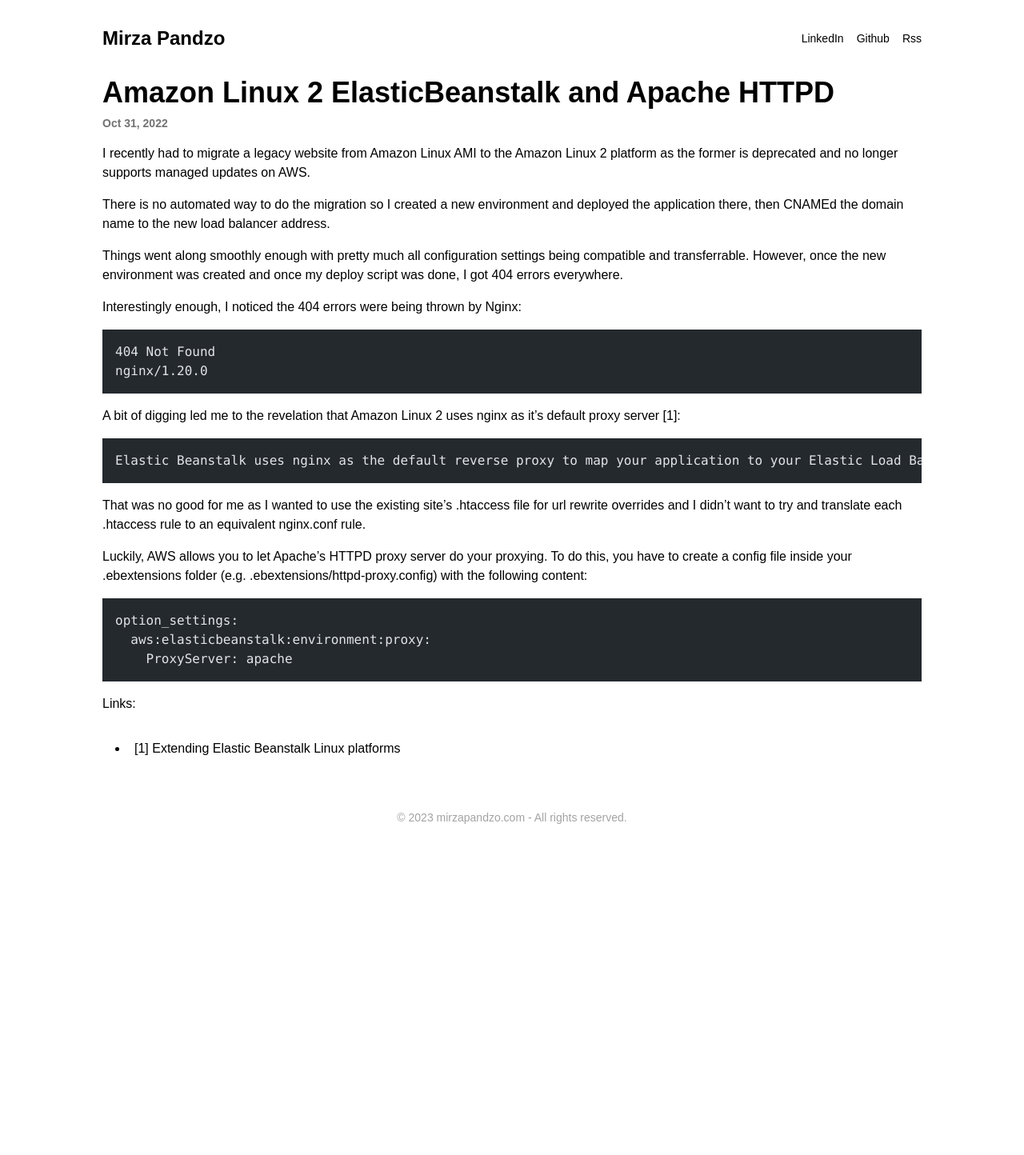
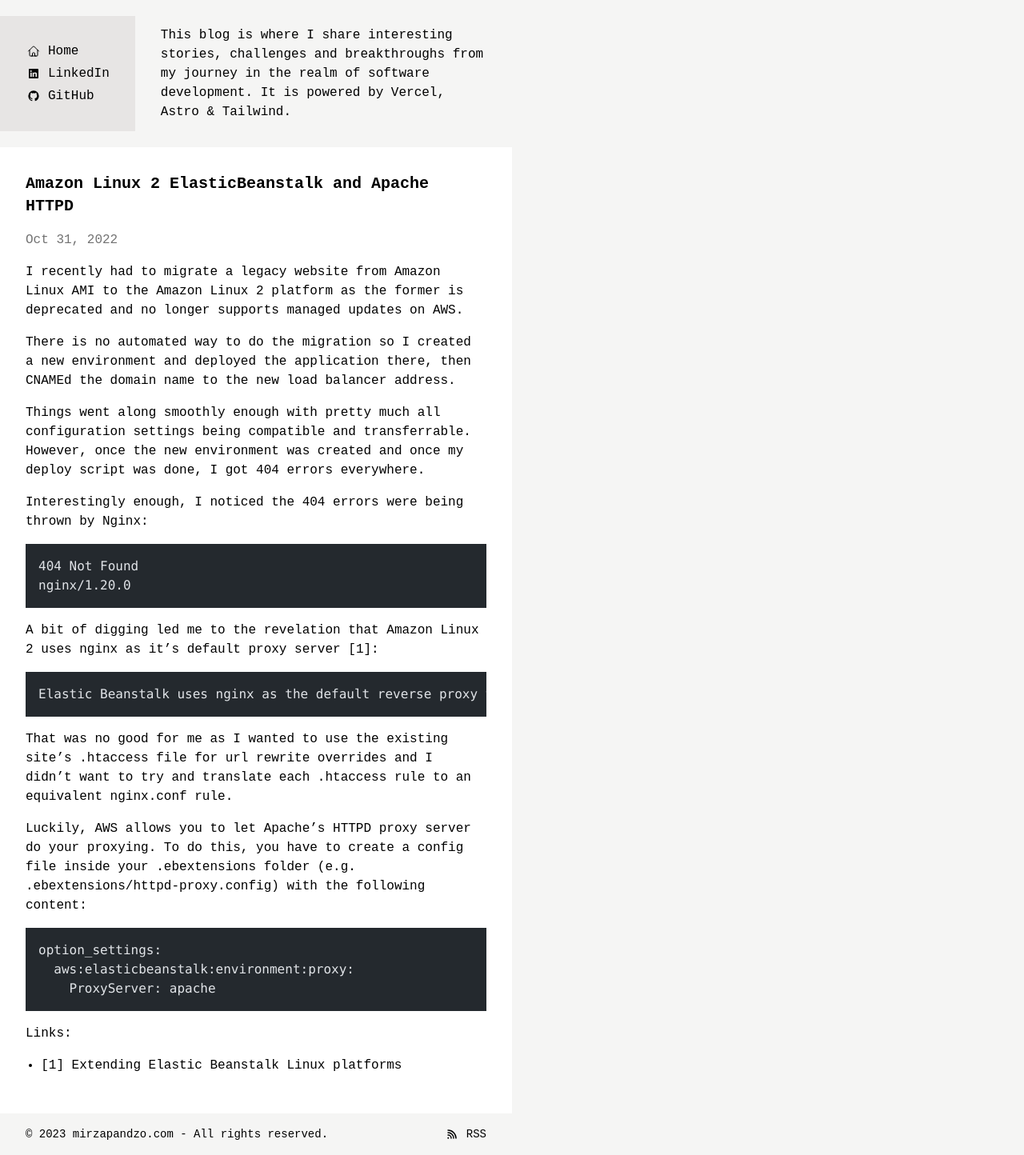
Before and after one commit to mpandzo/mpandzo.github.io, an Astro site: page /amazon-linux-2-elasticbeanstalk-and-apache-httpd in a window 1280 px wide. Shown: the whole page at 80% size. Before the commit the page ends 1064 px from the top, so only its background shows below. Built offline with nearby package versions, Linux system fonts and the light colour scheme; Astro itself is replaced by a stand-in of ours; code samples lack their colours.

Commit message:
Updated styles

```diff
--- a/astro.config.mjs
+++ b/astro.config.mjs
@@ -8,6 +8,10 @@
 // https://astro.build/config
 export default defineConfig({
   site: 'https://mirzapandzo.com',
-  integrations: [mdx(), sitemap(), tailwind(), robotsTxt()],
+  integrations: [mdx(), sitemap(), tailwind({
+    // Example: Disable injecting a basic `base.css` import on every page.
+    // Useful if you need to define and/or import your own custom `base.css`.
+    applyBaseStyles: false,
+  }), robotsTxt()],
   trailingSlash: 'never',
 });
--- a/src/components/BaseHead.astro
+++ b/src/components/BaseHead.astro
@@ -11,7 +11,12 @@
 
 const canonicalURL = removeTrailingSlash(new URL(Astro.url.pathname, Astro.site).toString());
 
-const { title, description, image = '/placeholder-social.jpg' } = Astro.props;
+const { title, description, image = '' } = Astro.props;
+
+// Astro will bundle and optimize this CSS for you automatically
+// This also works for preprocessor files like .scss, .styl, etc.
+import '../styles/base.css';
+
 ---
 
 <!-- Global Metadata -->
@@ -25,20 +30,20 @@
 <link rel="alternate" type="application/rss+xml" title="RSS" href="/rss.xml" />
 
 <!-- Primary Meta Tags -->
-<title>Mirza Pandzo - {title}</title>
-<meta name="title" content={"Mirza Pandzo - " + title} />
+<title>{title}</title>
+<meta name="title" content={title} />
 <meta name="description" content={description} />
 
 <!-- Open Graph / Facebook -->
 <meta property="og:type" content="website" />
 <meta property="og:url" content={canonicalURL} />
-<meta property="og:title" content={"Mirza Pandzo - " + title} />
+<meta property="og:title" content={title} />
 <meta property="og:description" content={description} />
 
 <!-- Twitter -->
 <meta property="twitter:card" content="summary_large_image" />
 <meta property="twitter:url" content={canonicalURL} />
-<meta property="twitter:title" content={"Mirza Pandzo - " + title} />
+<meta property="twitter:title" content={title} />
 <meta property="twitter:description" content={description} />
 
 <!-- Google tag (gtag.js) -->
--- a/src/components/Footer.astro
+++ b/src/components/Footer.astro
@@ -2,6 +2,14 @@
 const today = new Date();
 ---
 
-<footer class="container my-8 text-sm text-neutral-400 pt-8 text-center">
-	&copy; {today.getFullYear()} mirzapandzo.com - All rights reserved.
+<footer class="px-8 py-4 flex space-x-2 items-center justify-between text-sm">
+  <span>&copy; {today.getFullYear()} mirzapandzo.com - All rights reserved.</span>
+  <a class="hidden lg:flex items-center space-x-2" href="/rss.xml">
+    <div class="w-5 flex items-center justify-center">
+      <svg fill="currentColor" viewBox="0 0 256 256" xmlns="http://www.w3.org/2000/svg" class="w-4 h-4">
+          <path d="M101.74 154.26A75.53 75.53 0 0 1 124 208a12 12 0 0 1-24 0a52 52 0 0 0-52-52a12 12 0 0 1 0-24a75.51 75.51 0 0 1 53.74 22.26ZM48 84a12 12 0 0 0 0 24a100 100 0 0 1 100 100a12 12 0 0 0 24 0A124 124 0 0 0 48 84Zm121.62 2.38A170.85 170.85 0 0 0 48 36a12 12 0 0 0 0 24a147 147 0 0 1 104.65 43.35A147 147 0 0 1 196 208a12 12 0 0 0 24 0a170.85 170.85 0 0 0-50.38-121.62ZM52 188a16 16 0 1 0 16 16a16 16 0 0 0-16-16Z"/>
+      </svg>
+    </div>
+    <span class="hover:underline">RSS</span>
+  </a>
 </footer>
--- a/src/components/FormattedDate.astro
+++ b/src/components/FormattedDate.astro
@@ -2,7 +2,7 @@
 const { date } = Astro.props;
 ---
 
-<time class="text-sm font-semibold text-neutral-500" datetime={date.toISOString()}>
+<time class="text-neutral-500" datetime={date.toISOString()}>
 	{
 		date.toLocaleDateString('en-us', {
 			year: 'numeric',
--- a/src/components/Header.astro
+++ b/src/components/Header.astro
@@ -2,13 +2,42 @@
 import { SITE_TITLE } from '../consts';
 ---
 
-<header class="my-8 container">
-	<nav class="flex flex-col space-y-2 lg:space-y-0 lg:flex-row lg:justify-between px-4 lg:px-0 lg:items-center">
-		<a class="font-bold text-2xl" href="/">Mirza Pandzo</a>
-		<div class="flex space-x-4 text-sm">
-			<a class="hover:underline" href="https://www.linkedin.com/in/mirzapandzo">LinkedIn</a>
-			<a class="hover:underline" href="https://github.com/mpandzo">Github</a>
-			<a class="hover:underline" href="/rss.xml">Rss</a>
-		</div>
+<header class="flex flex-col lg:flex-row lg:items-center text-lg">
+	<nav class=" text-sm lg:text-base flex flex-row space-x-4 lg:space-x-0 items-center lg:items-start pt-4 px-8 lg:p-8 lg:flex-col lg:justify-center lg:space-y-1 lg:bg-stone-200">
+    <a class="flex items-center space-x-2" href="/">
+      <div class="w-5 flex items-center justify-center">
+        <svg xmlns="http://www.w3.org/2000/svg" fill="none" viewBox="0 0 24 24" stroke-width="1.5" stroke="currentColor" class="w-4 h-4">
+          <path stroke-linecap="round" stroke-linejoin="round" d="M2.25 12l8.954-8.955c.44-.439 1.152-.439 1.591 0L21.75 12M4.5 9.75v10.125c0 .621.504 1.125 1.125 1.125H9.75v-4.875c0-.621.504-1.125 1.125-1.125h2.25c.621 0 1.125.504 1.125 1.125V21h4.125c.621 0 1.125-.504 1.125-1.125V9.75M8.25 21h8.25" />
+        </svg>
+      </div>
+      <span class="hover:underline">Home</span>
+    </a>
+    <a class="flex items-center space-x-2" href="https://www.linkedin.com/in/mirzapandzo">
+      <div class="w-5 flex items-center justify-center">
+        <svg xmlns="http://www.w3.org/2000/svg" fill="currentColor" viewBox="0 0 16 16" class="w-3 h-3">
+          <path d="M0 1.146C0 .513.526 0 1.175 0h13.65C15.474 0 16 .513 16 1.146v13.708c0 .633-.526 1.146-1.175 1.146H1.175C.526 16 0 15.487 0 14.854V1.146zm4.943 12.248V6.169H2.542v7.225h2.401zm-1.2-8.212c.837 0 1.358-.554 1.358-1.248-.015-.709-.52-1.248-1.342-1.248-.822 0-1.359.54-1.359 1.248 0 .694.521 1.248 1.327 1.248h.016zm4.908 8.212V9.359c0-.216.016-.432.08-.586.173-.431.568-.878 1.232-.878.869 0 1.216.662 1.216 1.634v3.865h2.401V9.25c0-2.22-1.184-3.252-2.764-3.252-1.274 0-1.845.7-2.165 1.193v.025h-.016a5.54 5.54 0 0 1 .016-.025V6.169h-2.4c.03.678 0 7.225 0 7.225h2.4z"/>
+        </svg>
+      </div>
+      <span class="hover:underline">LinkedIn</span>
+    </a>
+    <a class="flex items-center space-x-2" href="https://github.com/mpandzo">
+      <div class="w-5 flex items-center justify-center">
+        <svg  fill="currentColor" viewBox="0 0 24 24" xmlns="http://www.w3.org/2000/svg" class="w-4 h-4">
+            <path d="M12 2A10 10 0 0 0 2 12c0 4.42 2.87 8.17 6.84 9.5c.5.08.66-.23.66-.5v-1.69c-2.77.6-3.36-1.34-3.36-1.34c-.46-1.16-1.11-1.47-1.11-1.47c-.91-.62.07-.6.07-.6c1 .07 1.53 1.03 1.53 1.03c.87 1.52 2.34 1.07 2.91.83c.09-.65.35-1.09.63-1.34c-2.22-.25-4.55-1.11-4.55-4.92c0-1.11.38-2 1.03-2.71c-.1-.25-.45-1.29.1-2.64c0 0 .84-.27 2.75 1.02c.79-.22 1.65-.33 2.5-.33c.85 0 1.71.11 2.5.33c1.91-1.29 2.75-1.02 2.75-1.02c.55 1.35.2 2.39.1 2.64c.65.71 1.03 1.6 1.03 2.71c0 3.82-2.34 4.66-4.57 4.91c.36.31.69.92.69 1.85V21c0 .27.16.59.67.5C19.14 20.16 22 16.42 22 12A10 10 0 0 0 12 2Z"/>
+        </svg>
+      </div>
+      <span class="hover:underline">GitHub</span>
+    </a>
+    <a class="lg:hidden flex items-center space-x-2" href="/rss.xml">
+      <div class="w-5 flex items-center justify-center">
+        <svg fill="currentColor" viewBox="0 0 256 256" xmlns="http://www.w3.org/2000/svg" class="w-4 h-4">
+            <path d="M101.74 154.26A75.53 75.53 0 0 1 124 208a12 12 0 0 1-24 0a52 52 0 0 0-52-52a12 12 0 0 1 0-24a75.51 75.51 0 0 1 53.74 22.26ZM48 84a12 12 0 0 0 0 24a100 100 0 0 1 100 100a12 12 0 0 0 24 0A124 124 0 0 0 48 84Zm121.62 2.38A170.85 170.85 0 0 0 48 36a12 12 0 0 0 0 24a147 147 0 0 1 104.65 43.35A147 147 0 0 1 196 208a12 12 0 0 0 24 0a170.85 170.85 0 0 0-50.38-121.62ZM52 188a16 16 0 1 0 16 16a16 16 0 0 0-16-16Z"/>
+        </svg>
+      </div>
+      <span class="hover:underline">RSS</span>
+    </a>
 	</nav>
+  <div class="flex p-4 px-8 text-sm lg:text-base lg:p-8 flex-col space-y-4">
+    <div>This blog is where I share interesting stories, challenges and breakthroughs from my journey in the realm of software development. It is powered by <a href="https://vercel.com" rel="nofollow bookmark" target="_blank">Vercel</a>, <a href="https://astro.build" rel="nofollow bookmark" target="_blank">Astro</a> &amp; <a href="https://tailwindcss.com" rel="nofollow bookmark" target="_blank">Tailwind</a>.</div>
+  </div>
 </header>
--- a/src/consts.ts
+++ b/src/consts.ts
@@ -1,5 +1,5 @@
 // Place any global data in this file.
 // You can import this data from anywhere in your site by using the `import` keyword.
 
-export const SITE_TITLE = 'Blog';
-export const SITE_DESCRIPTION = 'A blog about software stuff.';
+export const SITE_TITLE = 'Mirza Pandzo\'s Blog';
+export const SITE_DESCRIPTION = 'I blog about software stuff.';
--- a/src/layouts/Post.astro
+++ b/src/layouts/Post.astro
@@ -14,13 +14,12 @@
 	<head>
 		<BaseHead title={title} description={description} />
 	</head>
-
-	<body>
+	<body class="xl:w-1/2 min-h-screen flex flex-col bg-stone-100">
 		<Header />
-		<main class="my-8 container px-4 lg:px-0">
+		<main class="grow p-8 bg-white">
 			<article>
-				<header class="flex flex-col space-y-2">
-					<h1 class="text-3xl font-bold lg:text-4xl">{title}</h1>
+				<header class="flex flex-col space-y-4">
+					<h1 class="text-xl font-bold">{title}</h1>
 					<FormattedDate date={pubDate} />
 					{
 						updatedDate && (
--- a/src/pages/[...slug].astro
+++ b/src/pages/[...slug].astro
@@ -18,29 +18,3 @@
 <Post {...post.data}>
 	<Content />
 </Post>
-
-<style is:global>
-	p {
-		margin: 1rem 0;
-	}
-
-	h2 {
-		font-size: 1.5rem;
-		font-weight: bold;
-	}
-
-	ul, ol {
-		margin: 2rem 0;
-	}
-
-	ul li {
-		margin-left: 2rem;
-		padding-left: 0.5rem;
-		margin-bottom: 0.5rem;
-		list-style-type: disc;
-	}
-
-	pre {
-		padding: 1rem;
-	}
-</style>
--- a/src/pages/index.astro
+++ b/src/pages/index.astro
@@ -9,6 +9,10 @@
 const posts = (await getCollection('posts')).sort(
 	(a, b) => b.data.pubDate.valueOf() - a.data.pubDate.valueOf()
 );
+
+// Astro will bundle and optimize this CSS for you automatically
+// This also works for preprocessor files like .scss, .styl, etc.
+import '../styles/base.css';
 ---
 
 <!DOCTYPE html>
@@ -16,16 +20,19 @@
 	<head>
 		<BaseHead title={SITE_TITLE} description={SITE_DESCRIPTION} />
 	</head>
-	<body class="min-h-screen flex flex-col">
+	<body class="xl:w-1/2 min-h-screen flex flex-col bg-stone-100">
     <Header title={SITE_TITLE} />
-		<main class="grow container px-4 lg:px-0">
+    <main class="bg-white grow p-8">
+      <h1 class="font-semibold">Posts I've written:</h1>
+      <ul>
       {
         posts.map((post) => (
-					<div class="my-2">
-						<FormattedDate date={post.data.pubDate} /> - <a href={`/${post.slug}`}>{post.data.title}</a>
-					</div>
+          <li class="mb-4">
+            <a class="hover:underline" href={`/${post.slug}`}>{post.data.title}</a>
+          </li>
         ))
       }
+      </ul>
     </main>
     <Footer />
 	</body>
--- /dev/null
+++ b/src/styles/base.css
@@ -0,0 +1,31 @@
+@tailwind base;
+@tailwind components;
+@tailwind utilities;
+
+body {
+  font-family: 'Courier New', Courier, monospace;
+}
+
+p {
+  margin: 1rem 0;
+}
+
+h2 {
+  font-size: 1.5rem;
+  font-weight: bold;
+}
+
+ul, ol {
+  margin: 1rem 0;
+}
+
+ul li {
+  margin-left: 1.2rem;
+  padding-left: 0;
+  margin-bottom: 0.5rem;
+  list-style-type: disc;
+}
+
+pre {
+  padding: 1rem;
+}
--- a/tailwind.config.cjs
+++ b/tailwind.config.cjs
@@ -10,8 +10,7 @@
 				center: true,
 			},
 			screens: {
-				'xl': '1024px',
-				'2xl': '1024px',
+
 			},
 		}
 	},
```
Also changed, not shown: package.json (+5 -5 lines), public/endless-constellation.svg (added), public/liquid-cheese.svg (added), 4 other files. Lines whose indentation alone changed are shown as unchanged.
